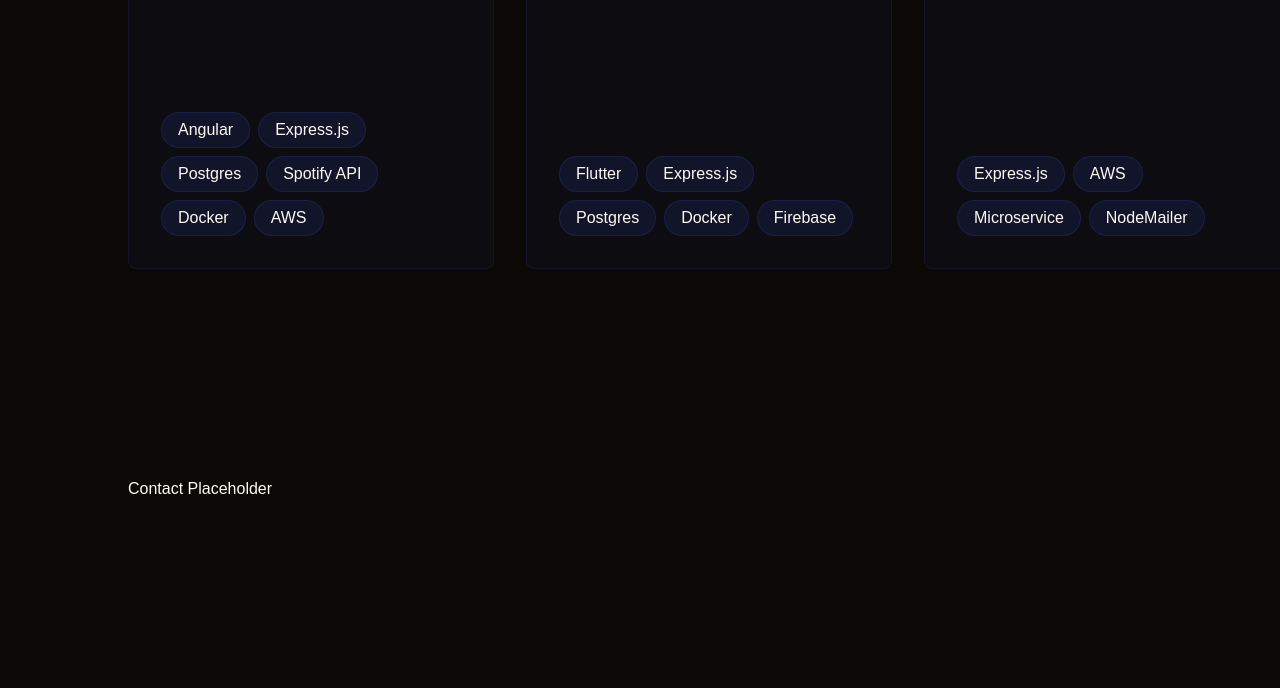
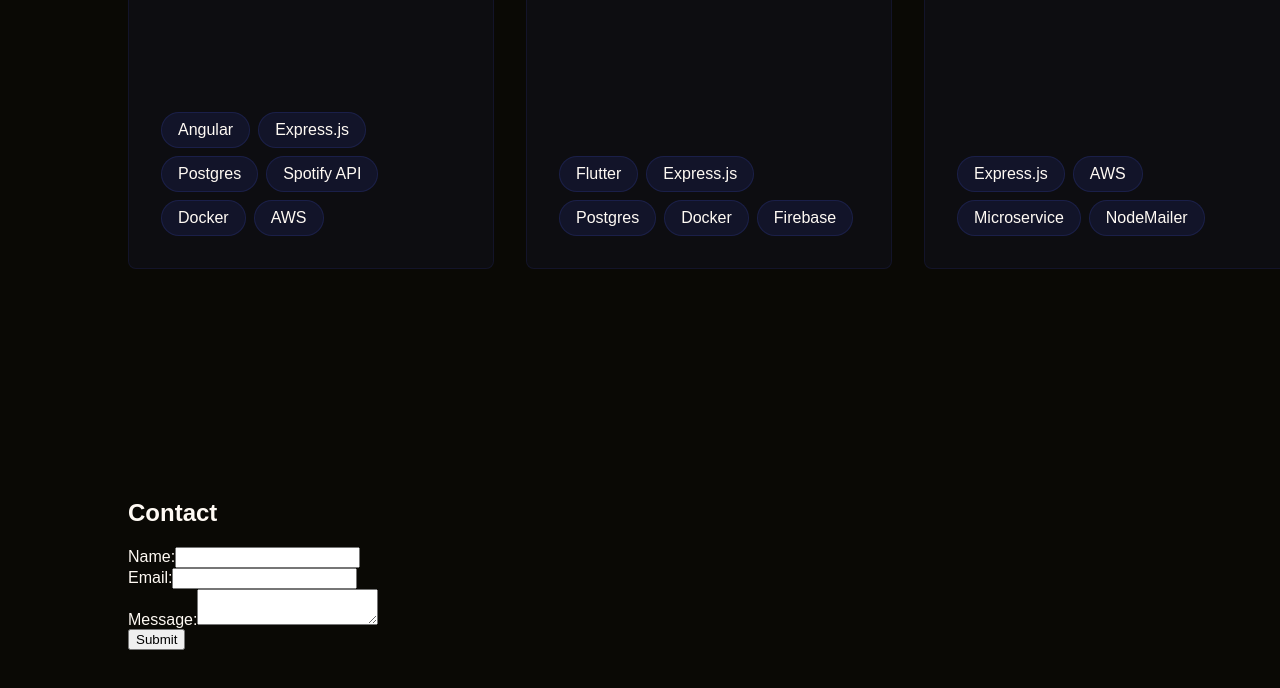
Before and after one commit to mccormickgriffin/griffin-mccormick-portfolio, a React (Create React App) app: page / in a window 1280 px wide. Shown: the part 2421-3109 px from the top of the page. Built offline with nearby package versions, Linux system fonts and the light colour scheme.

Commit message:
added very simple contact form

```diff
--- a/src/components/Contact.jsx
+++ b/src/components/Contact.jsx
@@ -1,10 +1,12 @@
 import "styles/Contact.scss";
 import { SECTION_IDS } from "lib/consts";
+import ContactForm from "./ContactForm";
 
 function Contact() {
   return (
     <section id={SECTION_IDS.CONTACT}>
-      Contact Placeholder
+      <h1>Contact</h1>
+      <ContactForm />
     </section>
   );
 }
--- /dev/null
+++ b/src/components/ContactForm.jsx
@@ -0,0 +1,52 @@
+import React, { useState } from "react";
+
+const ContactForm = () => {
+  const [name, setName] = useState("");
+  const [email, setEmail] = useState("");
+  const [message, setMessage] = useState("");
+
+  const handleNameChange = (event) => {
+    setName(event.target.value);
+  };
+
+  const handleEmailChange = (event) => {
+    setEmail(event.target.value);
+  };
+
+  const handleMessageChange = (event) => {
+    setMessage(event.target.value);
+  };
+
+  const handleSubmit = (event) => {
+    event.preventDefault();
+    console.log("Name:", name);
+    console.log("Email:", email);
+    console.log("Message:", message);
+  };
+
+  return (
+    <form onSubmit={handleSubmit}>
+      <div>
+        <label>
+          Name:
+          <input type="text" value={name} onChange={handleNameChange} />
+        </label>
+      </div>
+      <div>
+        <label>
+          Email:
+          <input type="email" value={email} onChange={handleEmailChange} />
+        </label>
+      </div>
+      <div>
+        <label>
+          Message:
+          <textarea value={message} onChange={handleMessageChange} />
+        </label>
+      </div>
+      <button type="submit">Submit</button>
+    </form>
+  );
+};
+
+export default ContactForm;
```
Also changed, not shown: src/styles/ContactForm.scss (added).
